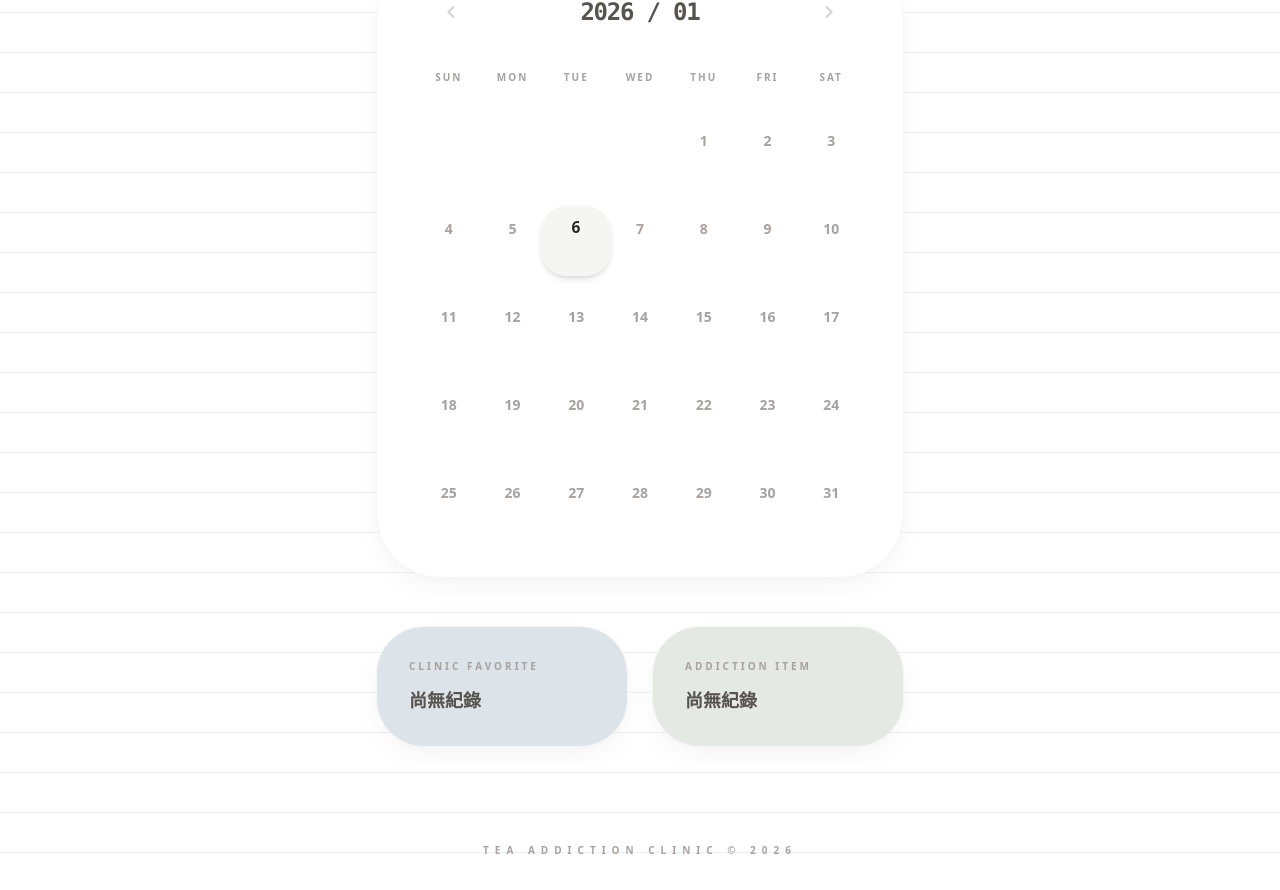
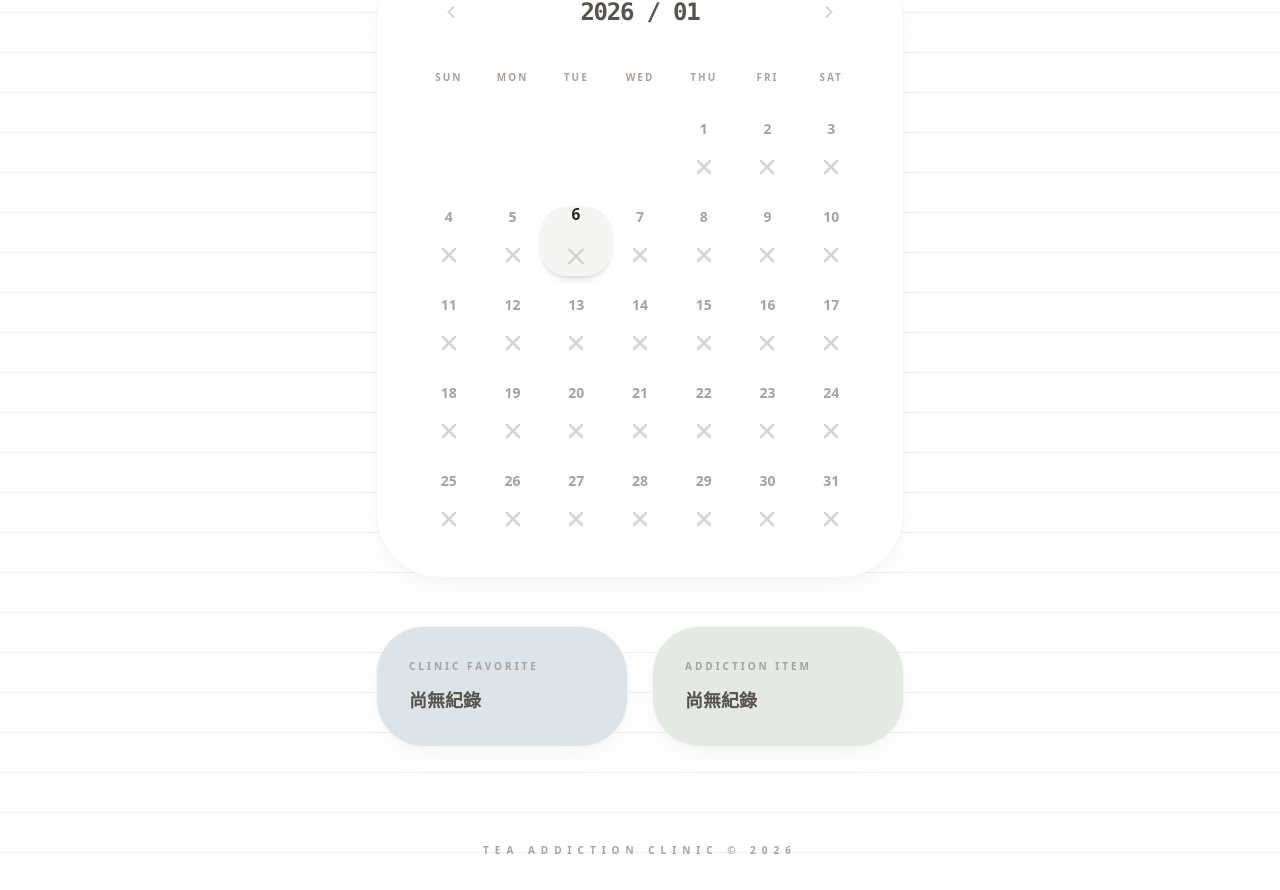
Before and after one commit to yichenn98/pro-drink-tracker, a React (Vite) app: page / in a window 1280 px wide. Shown: the part 868-1758 px from the top of the page. Built offline with nearby package versions, Linux system fonts and the light colour scheme.

Commit message:
Update App.tsx

```diff
--- a/App.tsx
+++ b/App.tsx
@@ -288,6 +288,12 @@ const App: React.FC = () => {
     </>
   )}
 </div>
+<button
+  onClick={() => setIsFormOpen(false)}
+  className="p-2 text-stone-300"
+>
+  <Icons.Close />
+</button>
 
               </button>
             );
```
